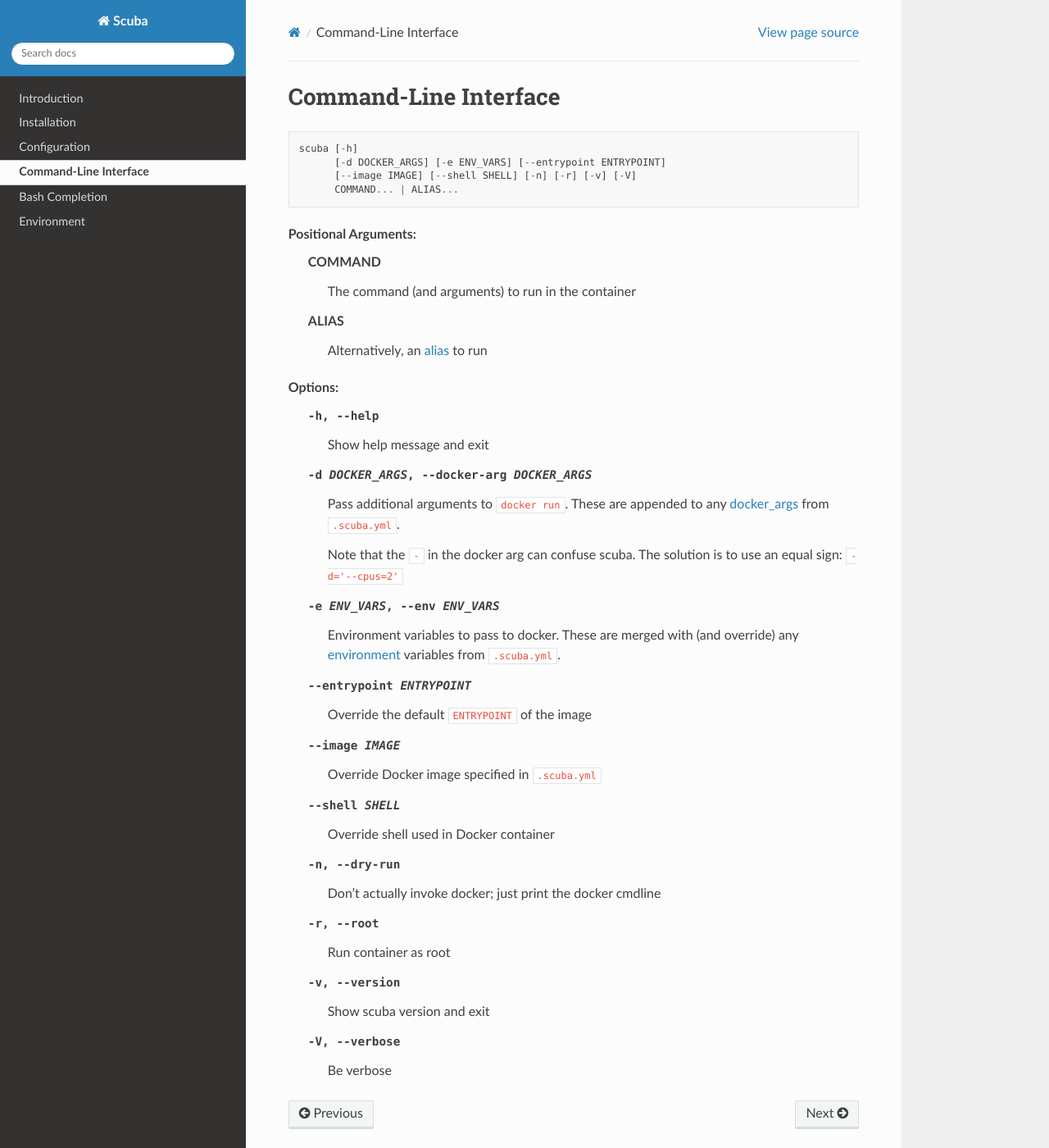
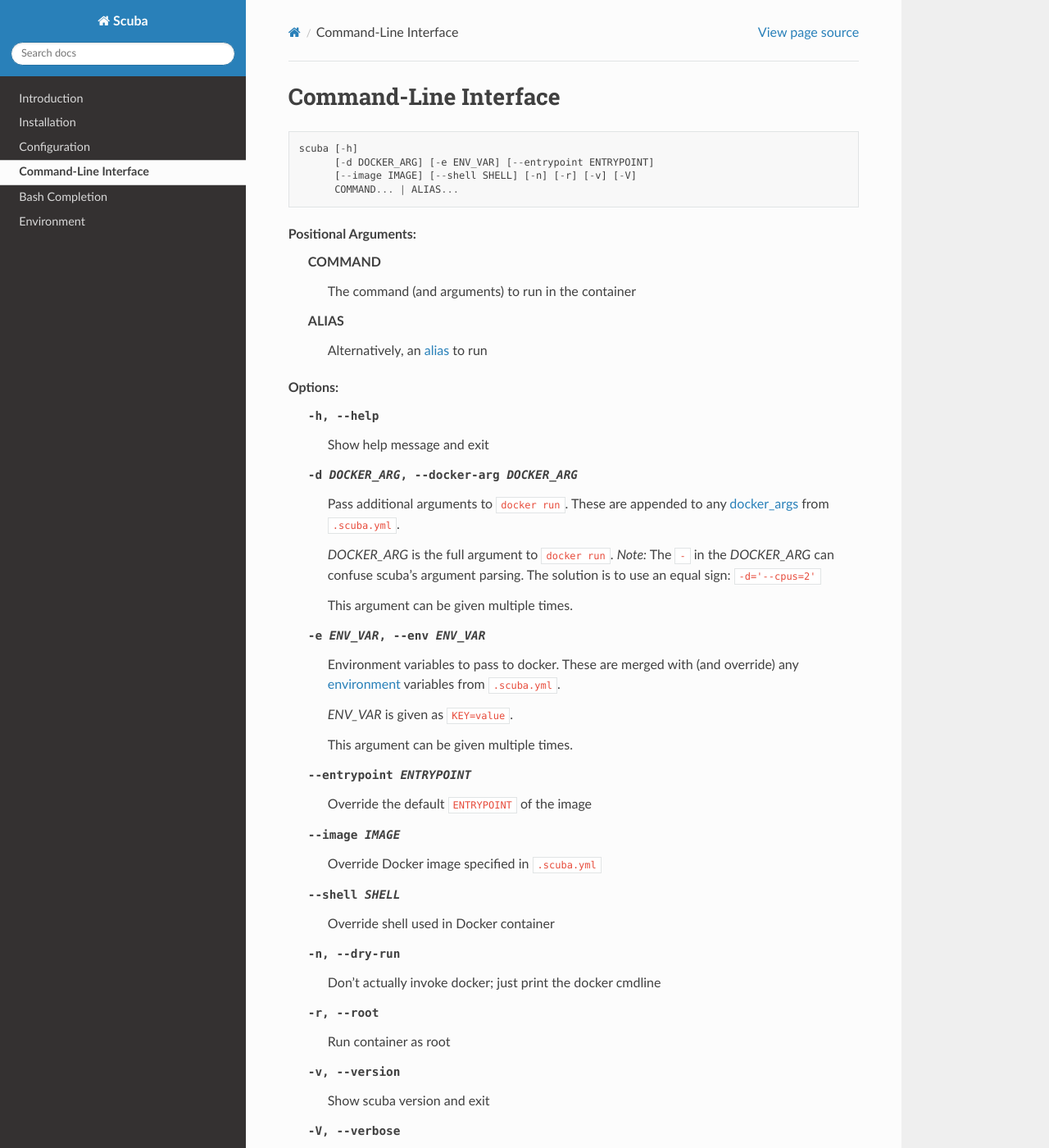
Before and after one commit to JonathonReinhart/scuba, a Sphinx documentation site: the page built from docs/cli.rst, in a window 1280 px wide and 1400 px high. Shown: the whole window at 82% size. Built offline with Sphinx 7.4.7 and the Read the Docs theme 2.0.0, drawn with Linux system fonts in a browser that asks for light colours.

Commit message:
docs: Improve CLI docs of "append" style args (-d and -e)

```diff
--- a/docs/cli.rst
+++ b/docs/cli.rst
@@ -4,7 +4,7 @@
 .. code-block::
 
    scuba [-h]
-         [-d DOCKER_ARGS] [-e ENV_VARS] [--entrypoint ENTRYPOINT]
+         [-d DOCKER_ARG] [-e ENV_VAR] [--entrypoint ENTRYPOINT]
          [--image IMAGE] [--shell SHELL] [-n] [-r] [-v] [-V]
          COMMAND... | ALIAS...
 
@@ -18,18 +18,27 @@
 
 Options:
   -h, --help            Show help message and exit
-  -d DOCKER_ARGS, --docker-arg DOCKER_ARGS
+  -d DOCKER_ARG, --docker-arg DOCKER_ARG
                         Pass additional arguments to ``docker run``.
                         These are appended to any :ref:`conf_docker_args` from
                         ``.scuba.yml``.
 
-                        Note that the ``-`` in the docker arg can confuse scuba.
-                        The solution is to use an equal sign: ``-d='--cpus=2'``
+                        *DOCKER_ARG* is the full argument to ``docker run``.
+                        *Note:* The ``-`` in the *DOCKER_ARG* can confuse scuba's
+                        argument parsing. The solution is to use an equal sign:
+                        ``-d='--cpus=2'``
 
-  -e ENV_VARS, --env ENV_VARS
+                        This argument can be given multiple times.
+
+  -e ENV_VAR, --env ENV_VAR
                         Environment variables to pass to docker.
                         These are merged with (and override) any
                         :ref:`conf_environment` variables from ``.scuba.yml``.
+
+                        *ENV_VAR* is given as ``KEY=value``.
+
+                        This argument can be given multiple times.
+
   --entrypoint ENTRYPOINT
                         Override the default ``ENTRYPOINT`` of the image
   --image IMAGE         Override Docker image specified in ``.scuba.yml``
```
